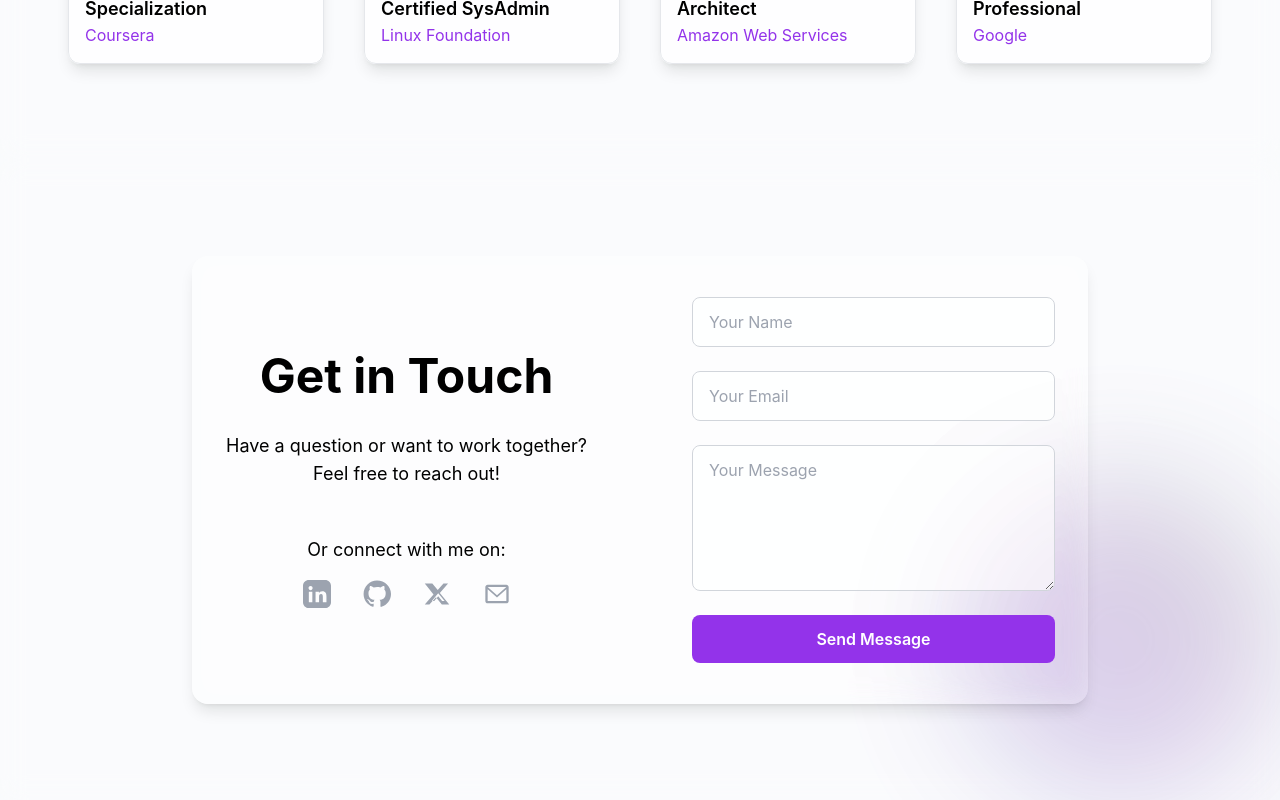
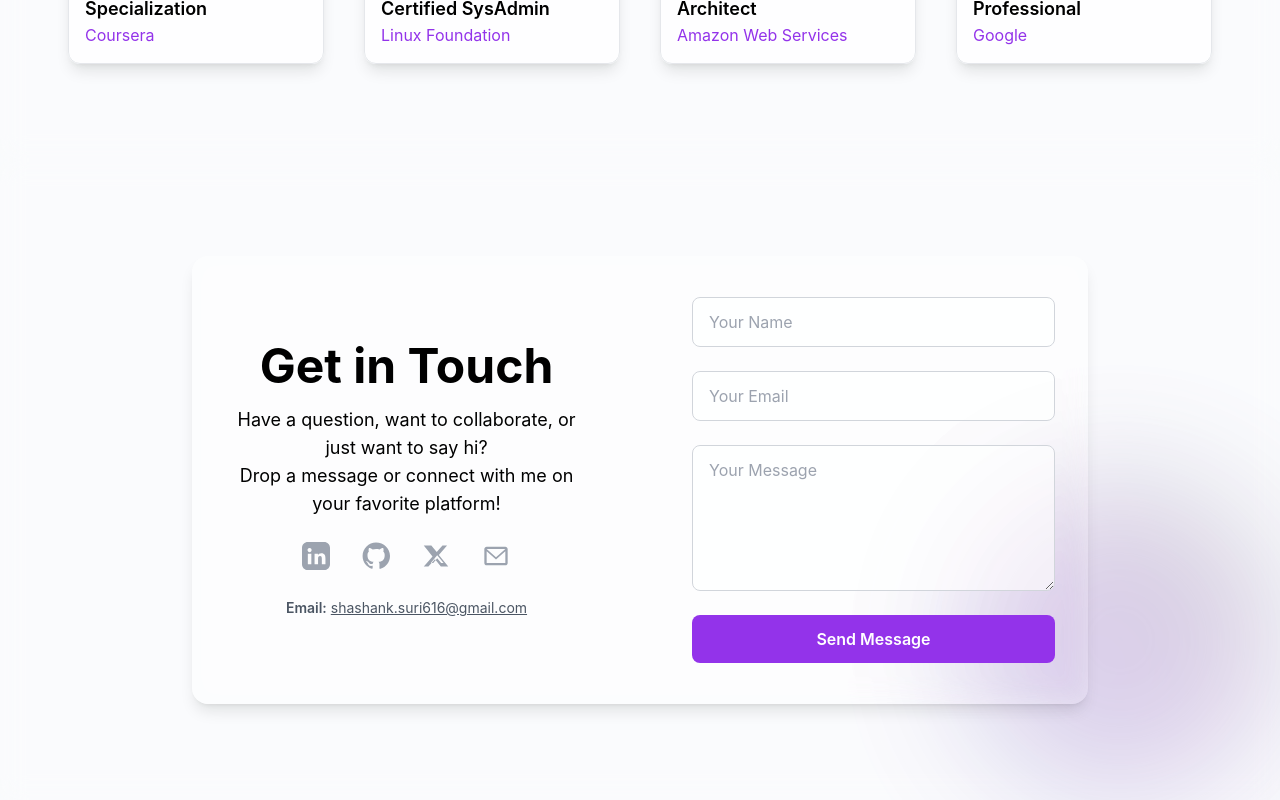
Before and after one commit to shashanksuri616/mypage, a React (Create React App) app in the folder frontend/: page / in a window 1280 px wide. Shown: the part 4831-5631 px from the top of the page. Built offline with nearby package versions, Linux system fonts and the light colour scheme.

Commit message:
updated contact.js

```diff
--- a/frontend/src/components/Contact.js
+++ b/frontend/src/components/Contact.js
@@ -83,13 +83,13 @@ const Contact = () => {
       <div className="max-w-4xl mx-auto relative z-10 bg-white/30 dark:bg-gray-900/30 backdrop-blur-md rounded-2xl shadow-lg p-0 border border-transparent flex flex-col md:flex-row gap-10">
         {/* Left: Contact Info & Socials */}
         <div className="flex-1 flex flex-col justify-center items-center py-10 px-4 md:px-8">
-          <h2 className="text-5xl font-bold mb-8 text-center">Get in Touch</h2>
-          <p className="text-lg text-center mb-8">
-            Have a question or want to work together? Feel free to reach out!
+          <h2 className="text-5xl font-bold mb-4 text-center">Get in Touch</h2>
+          <p className="text-lg text-center mb-6">
+            Have a question, want to collaborate, or just want to say hi? <br />
+            Drop a message or connect with me on your favorite platform!
           </p>
-          <div className="mt-4 text-center">
-            <p className="text-lg mb-4">Or connect with me on:</p>
-            <div className="flex justify-center space-x-8">
+          <div className="flex flex-col items-center gap-3">
+            <div className="flex justify-center space-x-8 mb-2">
               {socials.map(s => (
                 <a
                   key={s.name}
@@ -102,6 +102,9 @@ const Contact = () => {
                   {s.icon}
                 </a>
               ))}
+            </div>
+            <div className="text-sm text-gray-600 dark:text-gray-300 mt-2">
+              <span className="font-semibold">Email:</span> <a href="mailto:shashank.suri616@gmail.com" className="underline hover:text-purple-600">shashank.suri616@gmail.com</a>
             </div>
           </div>
         </div>
@@ -121,6 +124,7 @@ const Contact = () => {
               type="text"
               placeholder="Your Name"
               className="w-full px-4 py-3 rounded-lg bg-white/60 dark:bg-gray-800/60 text-black dark:text-white border border-gray-300 dark:border-gray-700 focus:outline-none focus:ring-2 focus:ring-purple-500 transition"
+              required
             />
             <input
               name="email"
@@ -129,6 +133,7 @@ const Contact = () => {
               type="email"
               placeholder="Your Email"
               className="w-full px-4 py-3 rounded-lg bg-white/60 dark:bg-gray-800/60 text-black dark:text-white border border-gray-300 dark:border-gray-700 focus:outline-none focus:ring-2 focus:ring-purple-500 transition"
+              required
             />
             <textarea
               name="message"
@@ -137,6 +142,7 @@ const Contact = () => {
               placeholder="Your Message"
               rows="5"
               className="w-full px-4 py-3 rounded-lg bg-white/60 dark:bg-gray-800/60 text-black dark:text-white border border-gray-300 dark:border-gray-700 focus:outline-none focus:ring-2 focus:ring-purple-500 transition"
+              required
             ></textarea>
             <motion.button
               type="submit"
```
